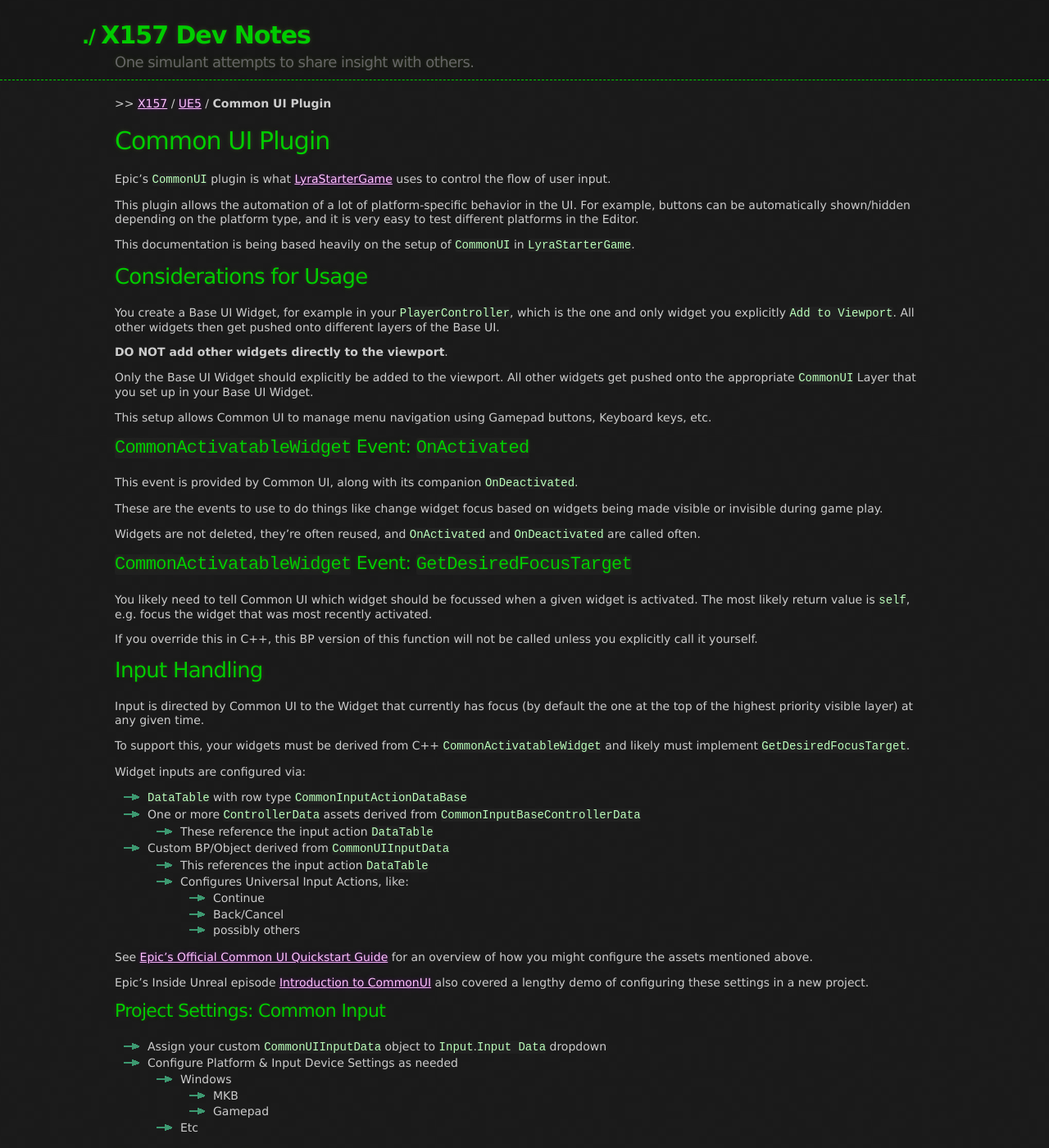
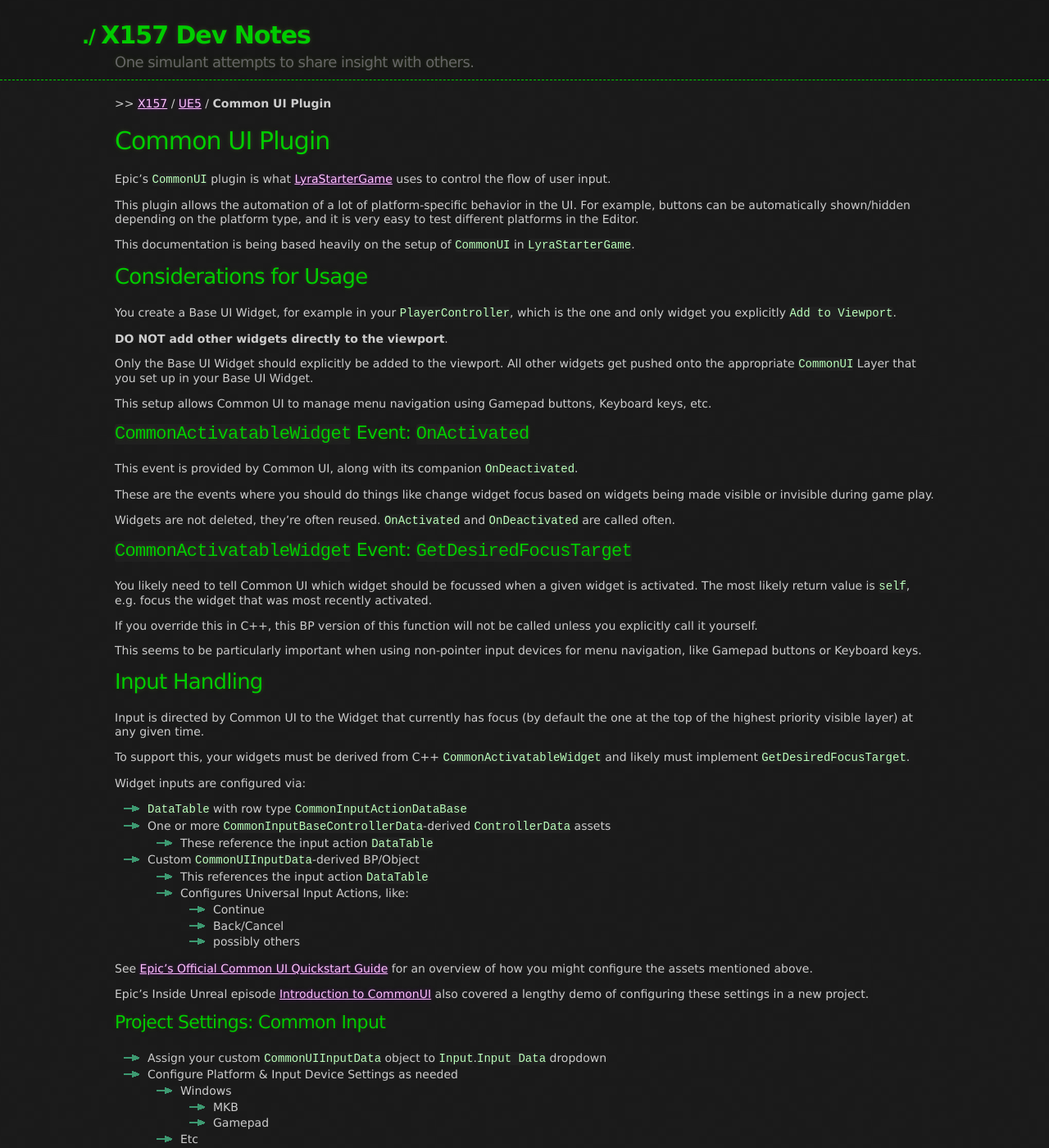
Before and after one commit to x157/x157.github.io, a Jekyll site: the page built from UE5/CommonUI/index.md, in a window 1280 px wide and 1400 px high. Shown: the whole window at 82% size. Built offline with Jekyll 4.4.1, drawn with Linux system fonts in a browser that asks for light colours.

Commit message:
Clarify some things.

```diff
--- a/UE5/CommonUI/index.md
+++ b/UE5/CommonUI/index.md
@@ -24,7 +24,6 @@
 
 You create a Base UI Widget, for example in your `PlayerController`,
 which is the one and only widget you explicitly `Add to Viewport`.
-All other widgets then get pushed onto different layers of the Base UI.
 
 **DO NOT add other widgets directly to the viewport**.
 
@@ -38,10 +37,10 @@
 
 This event is provided by Common UI, along with its companion `OnDeactivated`.
 
-These are the events to use to do things like change widget focus based on widgets being made
+These are the events where you should do things like change widget focus based on widgets being made
 visible or invisible during game play.
 
-Widgets are not deleted, they're often reused, and `OnActivated` and `OnDeactivated` are called often.
+Widgets are not deleted, they're often reused. `OnActivated` and `OnDeactivated` are called often.
 
 
 ### `CommonActivatableWidget` Event: `GetDesiredFocusTarget`
@@ -51,6 +50,9 @@
 
 If you override this in C++, this BP version of this function will not be called
 unless you explicitly call it yourself.
+
+This seems to be particularly important when using non-pointer input devices for menu navigation,
+like Gamepad buttons or Keyboard keys.
 
 
 ## Input Handling
@@ -65,9 +67,9 @@
 Widget inputs are configured via:
 
 - `DataTable` with row type `CommonInputActionDataBase`
-- One or more `ControllerData` assets derived from `CommonInputBaseControllerData`
+- One or more `CommonInputBaseControllerData`-derived `ControllerData` assets
   - These reference the input action `DataTable`
-- Custom BP/Object derived from `CommonUIInputData`
+- Custom `CommonUIInputData`-derived BP/Object
   - This references the input action `DataTable`
   - Configures Universal Input Actions, like:
     - Continue
```
